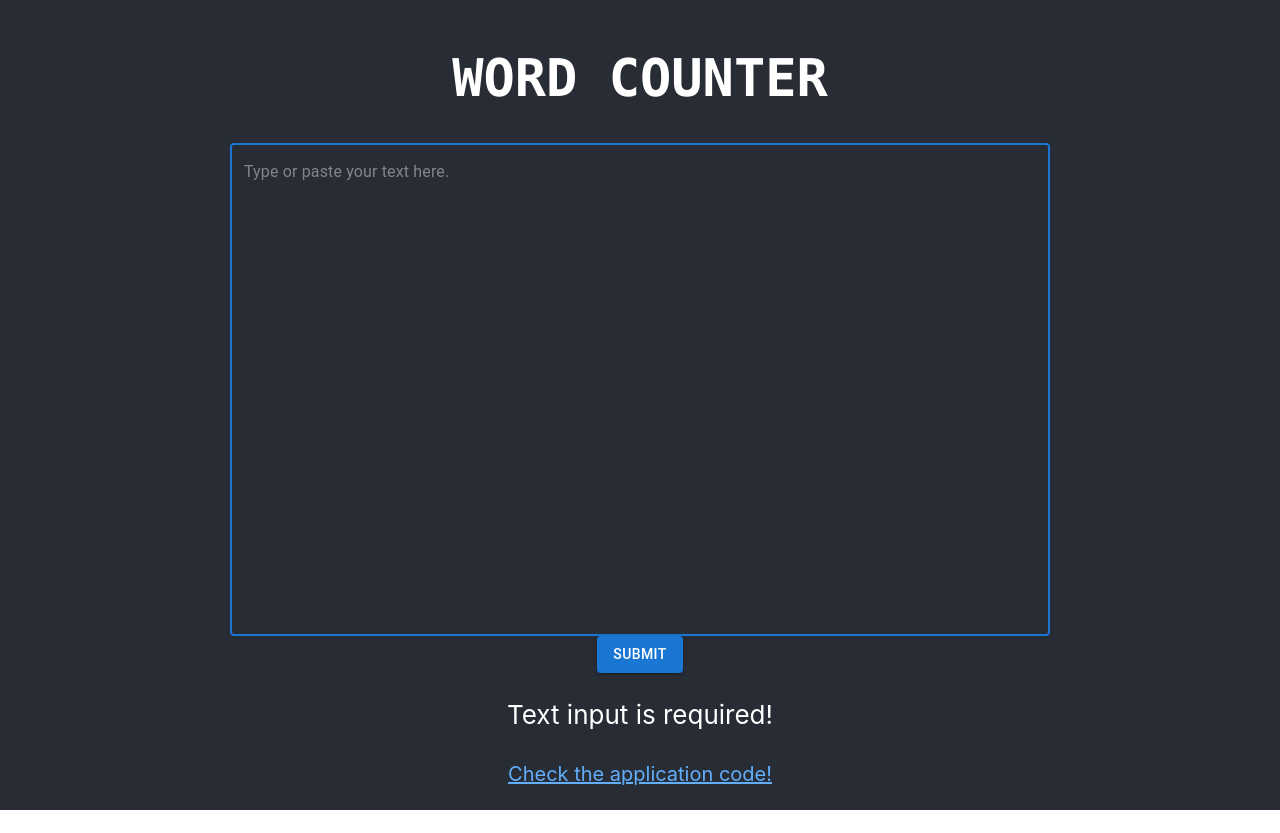
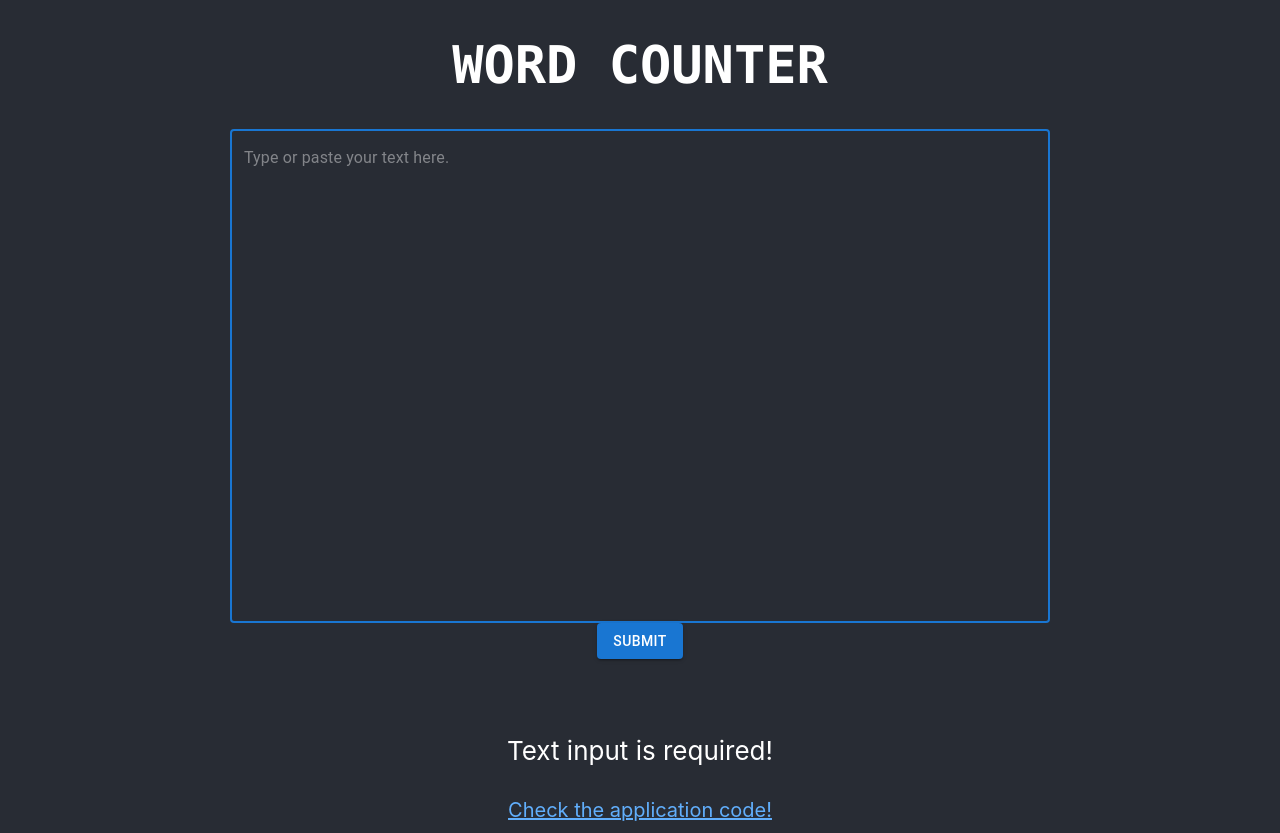
Before and after one commit to fanny-cacilie/word-counter, a React (Create React App) app in the folder frontend/: page / in a window 1280 px wide. Before the commit the page ends 810 px from the top, so only its background shows below. Built offline with nearby package versions, Linux system fonts and the light colour scheme; no server answers.

Commit message:
Update button css

```diff
--- a/frontend/src/App.css
+++ b/frontend/src/App.css
@@ -20,6 +20,6 @@
   color: white;
 }
 
-.textForm {
-  padding-bottom: 10px;
+.submitBtn {
+  padding-bottom: 50px;
 }
--- a/frontend/src/components/submitButton.js
+++ b/frontend/src/components/submitButton.js
@@ -4,7 +4,7 @@ import { Button } from "@mui/material";
 export default function SubmitButton({ text }) {
 
   return (
-    <div>
+    <div className="submitBtn">
       <Button
         type="submit"
         variant="contained"
```
